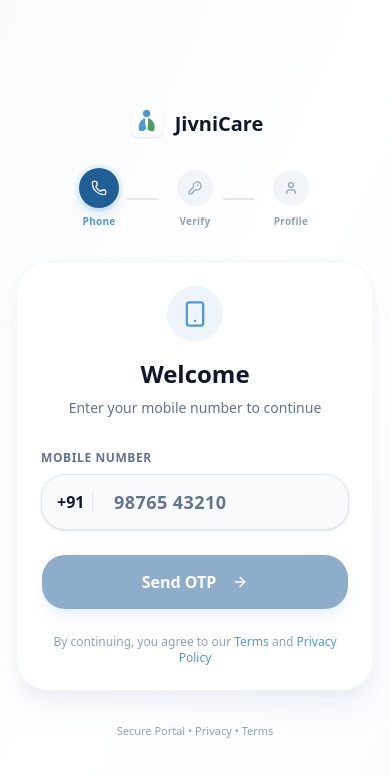
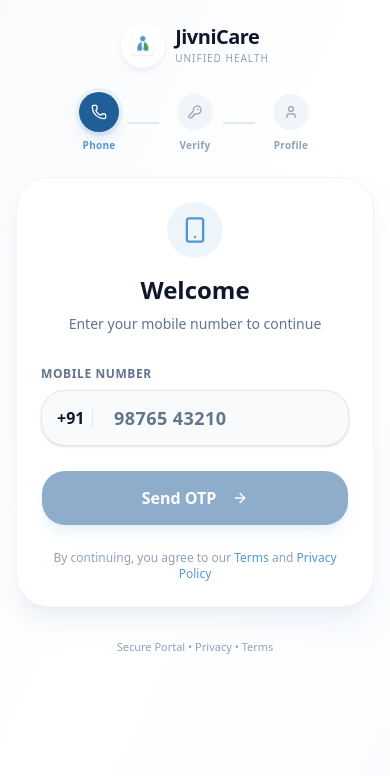
Before and after one commit to buildjivni/jivnicare, a Next.js app: page /login in a window 390 px wide. Shown: the top 776 px of the page. Built offline with nearby package versions, Linux system fonts and the light colour scheme; no server answers.

Commit message:
feat: unify AuthHeader component and update branding across devices
Introduce consistent logo, typography, and mobile positioning;
add animations and accessibility features.

Co-authored-by: Dharmendra kumar <284081045+buildjivni@users.noreply.github.com>

```diff
--- a/src/app/(public)/login/page.tsx
+++ b/src/app/(public)/login/page.tsx
@@ -36,6 +36,7 @@ import {
   SuccessCheckmark,
   FormSkeleton,
 } from "@/components/auth/AuthFeedback";
+import { AuthHeader, AuthSidebarBrand } from "@/components/auth/AuthHeader";
 
 // Animation variants for consistent transitions
 const pageVariants = {
@@ -380,17 +381,9 @@ function PatientLoginContent() {
 
         {/* Logo and content */}
         <div className="relative z-10">
-          <Link href="/" className="flex items-center gap-3 mb-10 group">
-            <div className="w-11 h-11 bg-white rounded-xl flex items-center justify-center shadow-lg group-hover:scale-105 transition-transform">
-              <img src="/logo.png" alt="" className="w-7 h-7 object-contain" />
-            </div>
-            <div className="flex flex-col">
-              <span className="text-xl font-bold text-white leading-none">JivniCare</span>
-              <span className="text-[10px] font-medium text-blue-200 uppercase tracking-widest mt-0.5">
-                Unified Health
-              </span>
-            </div>
-          </Link>
+          <div className="mb-10">
+            <AuthSidebarBrand />
+          </div>
 
           <div className="space-y-5">
             <h1 className="text-3xl xl:text-4xl font-bold text-white leading-tight">
@@ -430,23 +423,20 @@ function PatientLoginContent() {
       </div>
 
       {/* ── Right Side - Interactive Form ── */}
-      <div className="flex-1 flex items-center justify-center p-4 sm:p-6 lg:p-8">
+      <div className="flex-1 flex flex-col lg:justify-center p-4 pt-6 sm:p-6 sm:pt-8 lg:p-8">
+        {/* Mobile Header - positioned at top with proper safe-area spacing */}
+        <div className="lg:hidden mb-6 sm:mb-8">
+          <AuthHeader className="pt-safe" />
+        </div>
+
         <motion.div
           variants={containerVariants}
           initial="initial"
           animate="animate"
-          className="w-full max-w-md"
+          className="w-full max-w-md mx-auto"
         >
-          {/* Mobile logo */}
-          <div className="lg:hidden flex justify-center mb-6">
-            <Link href="/" className="flex items-center gap-2">
-              <img src="/logo.png" alt="" className="h-10 w-auto" />
-              <span className="text-xl font-bold text-slate-900">JivniCare</span>
-            </Link>
-          </div>
-
           {/* Step indicator */}
-          <div className="mb-8">
+          <div className="mb-6 sm:mb-8">
             <StepIndicator currentStep={step} isNewUser={needsProfile || step === "phone"} />
           </div>
 
--- /dev/null
+++ b/src/components/auth/AuthHeader.tsx
@@ -0,0 +1,101 @@
+"use client";
+
+import Link from "next/link";
+import { motion } from "framer-motion";
+
+interface AuthHeaderProps {
+  /** Compact mode for inline display within cards */
+  variant?: "default" | "compact";
+  /** Additional className */
+  className?: string;
+}
+
+/**
+ * Unified brand header for all authentication screens.
+ * Provides consistent logo, typography, and spacing across the auth flow.
+ */
+export function AuthHeader({ variant = "default", className = "" }: AuthHeaderProps) {
+  const isCompact = variant === "compact";
+
+  return (
+    <motion.header
+      initial={{ opacity: 0, y: -8 }}
+      animate={{ opacity: 1, y: 0 }}
+      transition={{ duration: 0.3, ease: "easeOut" }}
+      className={`flex flex-col items-center ${className}`}
+    >
+      <Link
+        href="/"
+        className="flex items-center gap-2.5 group focus:outline-none focus-visible:ring-2 focus-visible:ring-primary/50 rounded-xl"
+        aria-label="JivniCare - Go to homepage"
+      >
+        {/* Logo container with consistent sizing */}
+        <div
+          className={`
+            bg-white rounded-xl flex items-center justify-center shadow-md shadow-slate-200/60
+            group-hover:shadow-lg group-hover:scale-[1.02] transition-all duration-200
+            ${isCompact ? "w-10 h-10" : "w-11 h-11"}
+          `}
+        >
+          <img
+            src="/logo.png"
+            alt=""
+            className={`object-contain ${isCompact ? "w-6 h-6" : "w-7 h-7"}`}
+            aria-hidden="true"
+          />
+        </div>
+
+        {/* Brand name with tagline */}
+        <div className="flex flex-col">
+          <span
+            className={`
+              font-bold text-slate-900 leading-none tracking-tight
+              ${isCompact ? "text-lg" : "text-xl"}
+            `}
+          >
+            JivniCare
+          </span>
+          <span
+            className={`
+              font-medium text-slate-400 uppercase tracking-widest
+              ${isCompact ? "text-[9px] mt-0.5" : "text-[10px] mt-1"}
+            `}
+          >
+            Unified Health
+          </span>
+        </div>
+      </Link>
+    </motion.header>
+  );
+}
+
+/**
+ * Desktop sidebar brand header for split-screen layouts.
+ * Features enhanced styling with white text on brand background.
+ */
+export function AuthSidebarBrand() {
+  return (
+    <Link
+      href="/"
+      className="flex items-center gap-3 group focus:outline-none focus-visible:ring-2 focus-visible:ring-white/30 rounded-xl"
+      aria-label="JivniCare - Go to homepage"
+    >
+      <div className="w-11 h-11 bg-white rounded-xl flex items-center justify-center shadow-lg shadow-black/10 group-hover:scale-105 transition-transform duration-200">
+        <img
+          src="/logo.png"
+          alt=""
+          className="w-7 h-7 object-contain"
+          aria-hidden="true"
+        />
+      </div>
+      <div className="flex flex-col">
+        <span className="text-xl font-bold text-white leading-none tracking-tight">
+          JivniCare
+        </span>
+        <span className="text-[10px] font-medium text-blue-200 uppercase tracking-widest mt-0.5">
+          Unified Health
+        </span>
+      </div>
+    </Link>
+  );
+}
--- a/src/components/auth/index.ts
+++ b/src/components/auth/index.ts
@@ -9,3 +9,4 @@ export {
   ResendTimer,
   SuccessCheckmark,
 } from "./AuthFeedback";
+export { AuthHeader, AuthSidebarBrand } from "./AuthHeader";
```
